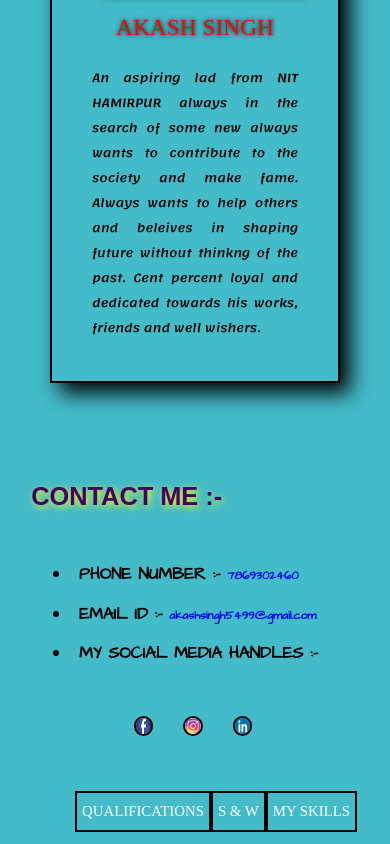
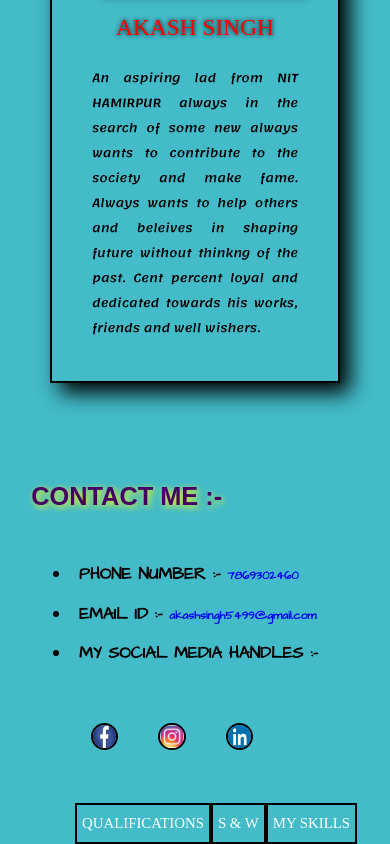
Before and after one commit to asnith/resume-contact-me, a plain HTML site: page index.html in a window 390 px wide. Shown: the part 824-1668 px from the top of the page. Drawn offline with Linux system fonts and the light colour scheme; a web font is replaced by a local one.

Commit message:
Update index.html

```diff
--- a/index.html
+++ b/index.html
@@ -58,7 +58,7 @@
      }
      .a123 {
       float: left;
-      margin:50px 40px 50px;
+      margin:50px 50px 50px;
 
      }
      .assss a {
@@ -76,8 +76,8 @@
     border: 2px dotted black;
    }
    .xyz {
-    height: 5vw;
-    width: 5vw;
+    height:7vw;
+    width: 7vw;
     border:2px solid black;
     border-radius: 20px;
     background-size: contain;
@@ -90,8 +90,8 @@
        {
 
    .xyz {
-    height: 5vw;
-    width: 5vw;
+    height: 8vw;
+    width: 8vw;
     border:2px solid black;
     border-radius: 20px;
     background-size: contain;
@@ -128,8 +128,6 @@
 
       margin: 4vw 1vw;
       margin-bottom: 20px;
-
-
      }
      .assss {
       float: left;
@@ -157,12 +155,31 @@
      }
      .a123 {
       float: left;
-      margin:50px 15px 50px;
+      margin:50px 30px 50px;
      }
+     .srt {
+      margin-bottom: 35vw;
+     }
+
+
       .assss a:hover {
     background-color: red;
     border: 2px dotted black;
    }}
+   @media (max-width: 400px){
+       .xyz {
+    height: 7vw;
+    width: 7vw;
+    border:2px solid black;
+    border-radius: 20px;
+    background-size: contain;
+   }
+   .a123 {
+      float: left;
+      margin:50px 20px 50px;
+     }
+
+   }
     </style>
 
     <script type="text/javascript">
@@ -173,6 +190,7 @@
     </script>
 </head>
 <body>
+
   <h1 class="resume">MY RESUME</h1>
   <div class="move"><p class="text4" id="move1">&quot; The meeting of two personalities is like the contact of two chemical substances: if there is any reaction, both are transformed and catalysed&nbsp;&quot;</p><br>
 
@@ -200,19 +218,22 @@
       <li class="asss">PHONE NUMBER :- <a href="tel:+917869302460"> 7869302460</a></li>
       <li class="asss">EMAIL ID :- <a href="mailto: akashsingh5499@gmail.com"> akashsingh5499@gmail.com</a></li>
       <li class="asss"> MY SOCIAL MEDIA HANDLES :-
-        <ul class="vk">
+        </li>
+    </ul>
+    <ul class="vk">
           <li class="a123"><a href="https://www.facebook.com/profile.php?id=100010961587480" class="pqr" target="_blank"><img src="123.jpg" class="xyz"></a></li>
           <li class="a123"><a target="_blank" href="https://www.instagram.com/akash_singh5499/?hl=en" class="pqr"><img src="456.jfif" class="xyz"></a></li>
           <li class="a123"><a href="https://www.linkedin.com/in/akash-singh-9b1b351a9/" target="_blank"class="pqr mno"><img src="789.jfif" class="xyz"></a></li>
-        </ul></li>
-    </ul>
+        </ul>
     <br>
+ <div class="srt">
     <ul class="aw">
       <li class="assss"><a href="https://asnith.github.io/resume-qualifications/">QUALIFICATIONS</a></li>
       <li class="assss"><a href="https://asnith.github.io/resume-strength-weakness/">S & W</a></li>
       <li class="assss"><a href="https://asnith.github.io/resume-my-skills/">MY SKILLS</a></li>
     </ul>
-  </div>
-
+</div>
+</div>
+</div>
 </body>
 </html>
```
